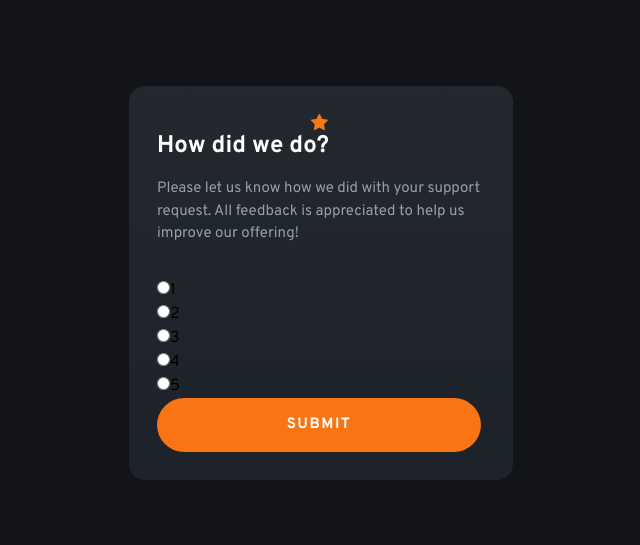
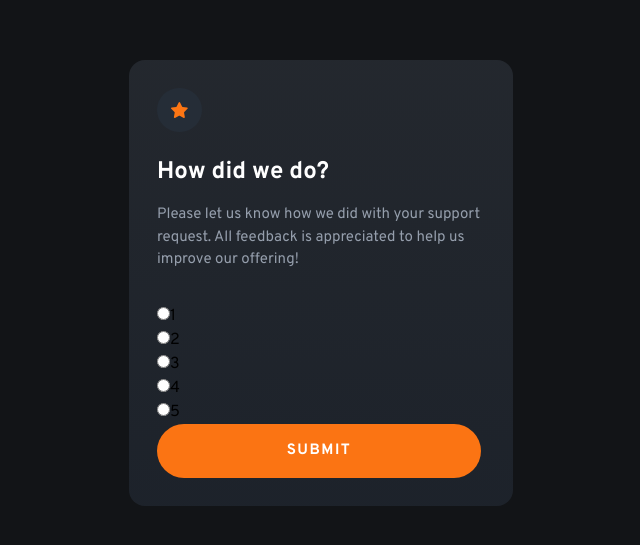
Before and after one commit to revuwem/interactive-rating-component, a React (Vite) app: page / in a window 1280 px wide. Shown: the part 117-662 px from the top of the page, without its empty margins (319-959 px from the left). Built offline with nearby package versions, Linux system fonts and the light colour scheme.

Commit message:
feat(RatingForm): style icon

```diff
--- a/src/components/RatingForm.tsx
+++ b/src/components/RatingForm.tsx
@@ -17,13 +17,15 @@ const RatingForm: React.FC<IRatingFormProps> = ({
 }) => {
   return (
     <BoxWrapper>
-      <div>
+      <div className="w-full flex mb-6">
+        <div className="p-3.5 rounded-full bg-blue-400">
           <svg xmlns="http://www.w3.org/2000/svg" width="17" height="16">
             <path
               fill="#FC7614"
               d="M9.067.43l1.99 4.031a.77.77 0 00.58.422l4.45.647a.772.772 0 01.427 1.316l-3.22 3.138a.773.773 0 00-.222.683l.76 4.431a.772.772 0 01-1.12.813l-3.98-2.092a.773.773 0 00-.718 0l-3.98 2.092a.772.772 0 01-1.119-.813l.76-4.431a.77.77 0 00-.222-.683L.233 6.846A.772.772 0 01.661 5.53l4.449-.647a.772.772 0 00.58-.422L7.68.43a.774.774 0 011.387 0z"
             />
           </svg>
+        </div>
       </div>
       <form>
         <Heading level="h3">How did we do?</Heading>
```
Lines whose indentation alone changed are shown as unchanged.
